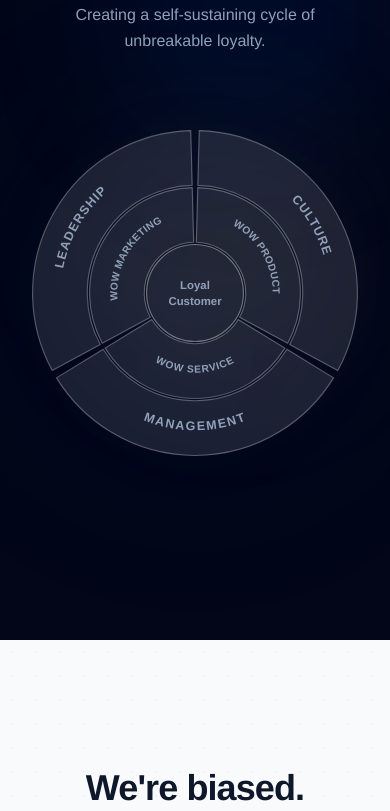
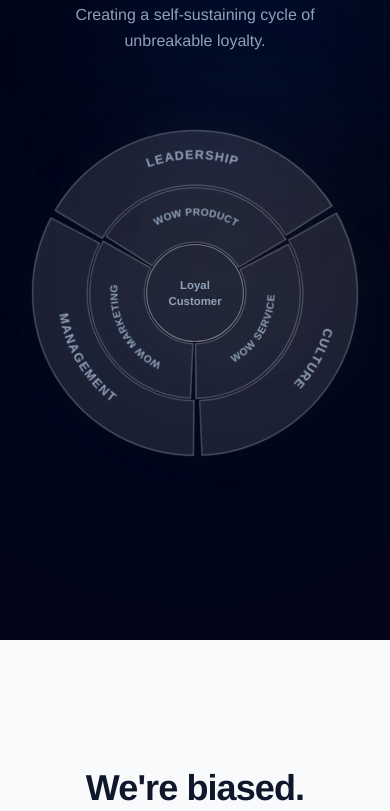
Before and after one commit to abumulaikah/incentric-landingpage, a React (Vite) app: page / in a window 390 px wide. Shown: the part 2164-2975 px from the top of the page. Built offline with nearby package versions, Linux system fonts and the light colour scheme.

Commit message:
Enable mobile framework animations

```diff
--- a/src/components/Framework.tsx
+++ b/src/components/Framework.tsx
@@ -48,7 +48,6 @@ const getTextPath = (i: number, cx: number, cy: number, r: number) => {
 
 function InteractiveWheel() {
   const [activeItem, setActiveItem] = useState<{id: string, title: string, description: string} | null>(null);
-  const reduceEffects = useReducedEffects();
 
   const SIZE = 600;
   const CENTER = SIZE / 2;
@@ -146,7 +145,7 @@ function InteractiveWheel() {
               ))}
             </defs>
 
-            <g className={reduceEffects ? "" : "animate-spin-reverse-slow"} style={{ transformOrigin: 'center' }}>
+            <g className="animate-spin-reverse-slow" style={{ transformOrigin: 'center' }}>
               {middleRingData.map((item, i) => {
                  const start = i * 120 + GAP_OFFSET;
                  const end = (i + 1) * 120 - GAP_OFFSET;
@@ -175,7 +174,7 @@ function InteractiveWheel() {
               })}
             </g>
 
-            <g className={reduceEffects ? "" : "animate-spin-slow"} style={{ transformOrigin: 'center' }}>
+            <g className="animate-spin-slow" style={{ transformOrigin: 'center' }}>
               {outerRingData.map((item, i) => {
                  const start = i * 120 + GAP_OFFSET;
                  const end = (i + 1) * 120 - GAP_OFFSET;
@@ -284,11 +283,9 @@ export function Framework() {
       <div className="absolute bottom-1/4 left-1/4 w-[260px] h-[260px] md:w-[500px] md:h-[500px] bg-brand-yellow/5 rounded-full blur-[70px] md:blur-[120px] pointer-events-none md:mix-blend-screen" />
 
       {/* Meteors */}
-      {!reduceEffects && (
-        <div className="absolute inset-0 pointer-events-none overflow-hidden">
-          <Meteors number={5} />
-        </div>
-      )}
+      <div className="absolute inset-0 pointer-events-none overflow-hidden">
+        <Meteors number={reduceEffects ? 3 : 5} />
+      </div>
 
       <div className="max-w-7xl mx-auto relative z-10 pt-12">
         <InteractiveWheel />
```
